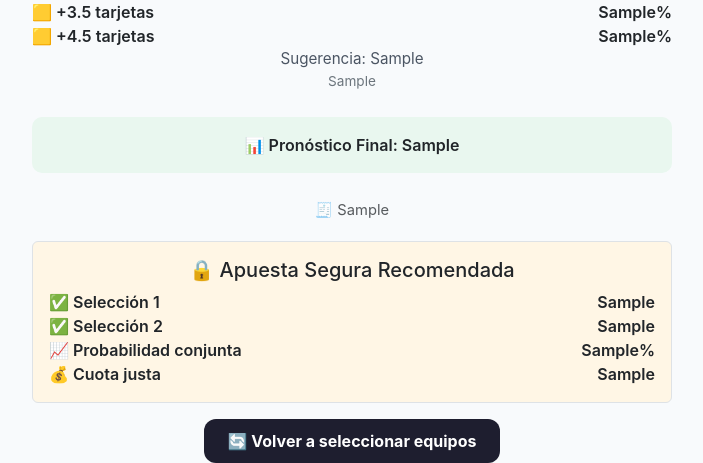
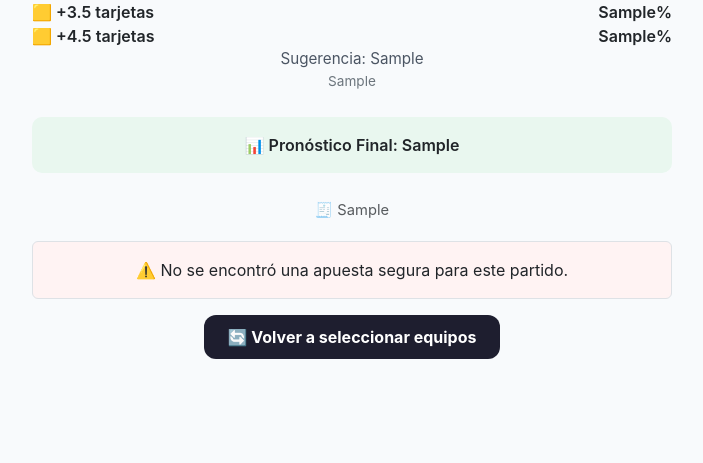
Before and after one commit to rockongo/RockData, a Flask app: template templates/rockdata_2.html in a window 1280 px wide. Shown: the part 576-1039 px from the top of the page, without its empty margins (288-991 px from the left). After the commit the page ends 935 px from the top, so only its background shows below. Run offline with Flask 3, Linux system fonts and the light colour scheme; the template is opened without the code that fills it: most values are stand-ins (such as "Sample title", 1, 10 or a date in 2020).

Commit message:
✅ Fix final: protección total de bloque 'Apuesta Segura Recomendada'

```diff
--- a/templates/rockdata_2.html
+++ b/templates/rockdata_2.html
@@ -122,13 +122,13 @@
     🧾 {{ datos['resultado_justificacion'] }}
   </div>
 
-  {% if datos["Probabilidades"]["Apuesta Segura Recomendada"]["Combinación"] is not none %}
+  {% if datos.get("Probabilidades") and datos["Probabilidades"].get("Apuesta Segura Recomendada") and datos["Probabilidades"]["Apuesta Segura Recomendada"].get("Combinación") %}
   <div class="bloque p-3 border rounded" style="background-color: #fff6e5;">
     <h5 class="text-center mb-2">🔒 Apuesta Segura Recomendada</h5>
-    <div class="fila">✅ Selección 1 <span>{{ datos["Probabilidades"]["Apuesta Segura Recomendada"]["Selección 1"] }}</span></div>
-    <div class="fila">✅ Selección 2 <span>{{ datos["Probabilidades"]["Apuesta Segura Recomendada"]["Selección 2"] }}</span></div>
-    <div class="fila">📈 Probabilidad conjunta <span>{{ datos["Probabilidades"]["Apuesta Segura Recomendada"]["Probabilidad conjunta"] }}%</span></div>
-    <div class="fila">💰 Cuota justa <span>{{ datos["Probabilidades"]["Apuesta Segura Recomendada"]["Cuota justa estimada"] }}</span></div>
+    <div class="fila">✅ Selección 1 <span>{{ datos["Probabilidades"]["Apuesta Segura Recomendada"].get("Selección 1", "-") }}</span></div>
+    <div class="fila">✅ Selección 2 <span>{{ datos["Probabilidades"]["Apuesta Segura Recomendada"].get("Selección 2", "-") }}</span></div>
+    <div class="fila">📈 Probabilidad conjunta <span>{{ datos["Probabilidades"]["Apuesta Segura Recomendada"].get("Probabilidad conjunta", "-") }}%</span></div>
+    <div class="fila">💰 Cuota justa <span>{{ datos["Probabilidades"]["Apuesta Segura Recomendada"].get("Cuota justa estimada", "-") }}</span></div>
   </div>
 {% else %}
   <div class="bloque p-3 border rounded text-center" style="background-color: #fff3f3;">
```
